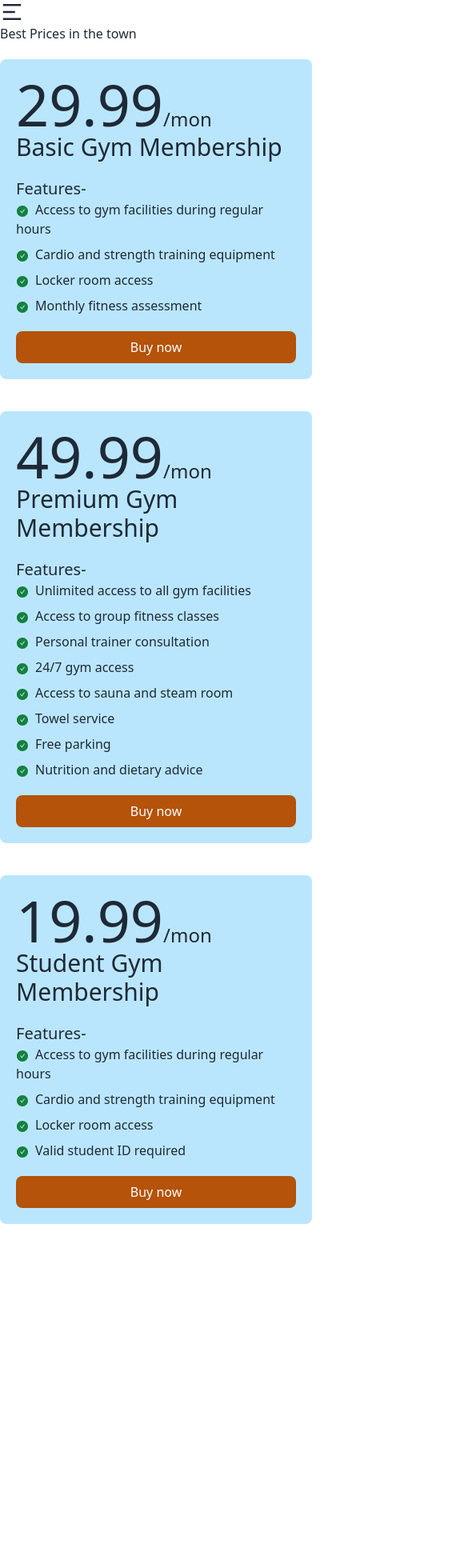
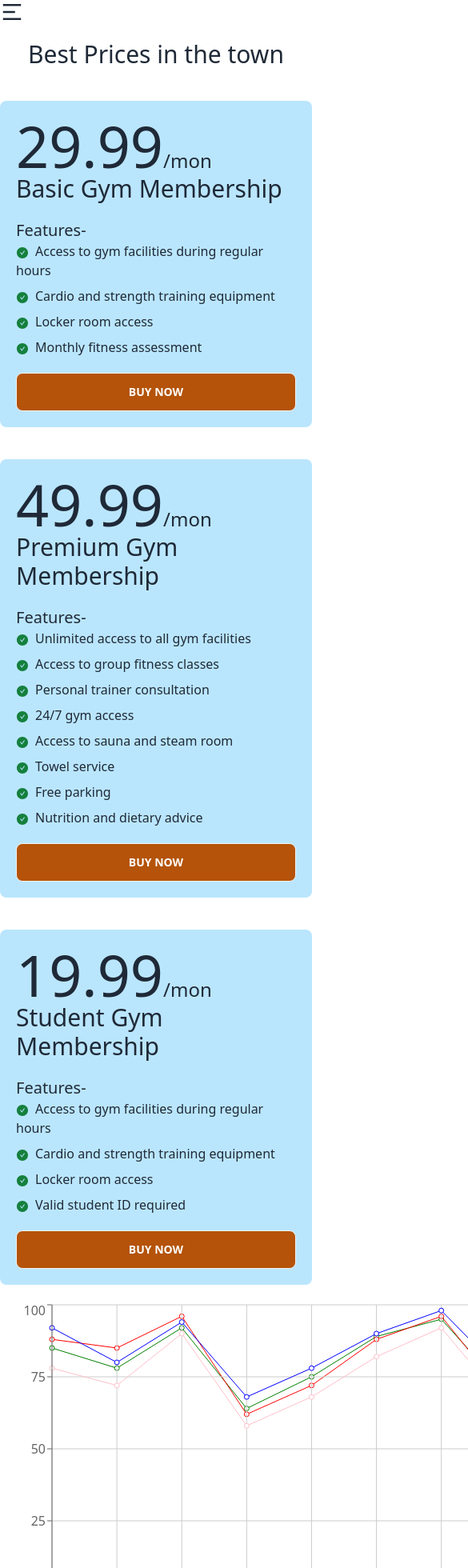
Before and after one commit to AlfredGomes23/price-options, a React (Vite) app: page / in a window 390 px wide. Shown: the top 1960 px of the page at 80% size, 585 px wide, since content can reach past the window. Before the commit the page ends 1550 px from the top, so only its background shows below. Built offline with nearby package versions, Linux system fonts and the light colour scheme.

Commit message:
added lineChart.

```diff
--- a/package.json
+++ b/package.json
@@ -12,7 +12,8 @@
   "dependencies": {
     "react": "^18.2.0",
     "react-dom": "^18.2.0",
-    "react-icons": "^4.11.0"
+    "react-icons": "^4.11.0",
+    "recharts": "^2.8.0"
   },
   "devDependencies": {
     "@types/react": "^18.2.15",
--- a/src/App.jsx
+++ b/src/App.jsx
@@ -1,5 +1,6 @@
 
 import './App.css'
+import LinkChart from './components/LinkChart/LinkChart'
 // import DaisyNavbar from './components/DaisyNavbar/DaisyNavbar'
 import MyNavbar from './components/MyNavbar/MyNavbar'
 import PriceOptions from './components/Price options/PriceOptions'
@@ -11,6 +12,7 @@ function App() {
             {/* <DaisyNavbar></DaisyNavbar> */}
             <MyNavbar></MyNavbar>
             <PriceOptions></PriceOptions>
+            <LinkChart></LinkChart>
     </div>
   )
 }
--- /dev/null
+++ b/src/components/LinkChart/LinkChart.jsx
@@ -0,0 +1,33 @@
+import { LineChart as LChart, Line, CartesianGrid, XAxis, YAxis } from 'recharts';
+
+const LinkChart = () => {
+
+    const mathMarks = [
+        { "id": 1, "name": "Alice", "math": 85, "biology": 78, "physics": 92, "chemistry": 88 },
+        { "id": 2, "name": "Bob", "math": 78, "biology": 72, "physics": 80, "chemistry": 85 },
+        { "id": 3, "name": "Charlie", "math": 92, "biology": 90, "physics": 94, "chemistry": 96 },
+        { "id": 4, "name": "David", "math": 64, "biology": 58, "physics": 68, "chemistry": 62 },
+        { "id": 5, "name": "Eve", "math": 75, "biology": 68, "physics": 78, "chemistry": 72 },
+        { "id": 6, "name": "Frank", "math": 89, "biology": 82, "physics": 90, "chemistry": 88 },
+        { "id": 7, "name": "Grace", "math": 95, "biology": 92, "physics": 98, "chemistry": 96 },
+        { "id": 8, "name": "Helen", "math": 70, "biology": 65, "physics": 75, "chemistry": 68 },
+        { "id": 9, "name": "Ivy", "math": 82, "biology": 75, "physics": 84, "chemistry": 80 },
+        { "id": 10, "name": "Jack", "math": 77, "biology": 70, "physics": 79, "chemistry": 75 }
+    ]
+
+
+    return (
+        <div>
+            <LChart width={800} height={400} data={mathMarks} >
+                <Line dataKey="math" stroke='green'></Line>
+                <Line dataKey="chemistry" stroke='red'></Line>
+                <CartesianGrid/>
+                <Line dataKey="biology" stroke='pink'></Line>
+                <Line dataKey="physics" stroke='blue'></Line>
+                <XAxis dataKey={name}/> <YAxis/>
+            </LChart>
+        </div>
+    );
+};
+
+export default LinkChart;
--- a/src/components/Price options/PriceOptions.jsx
+++ b/src/components/Price options/PriceOptions.jsx
@@ -46,7 +46,7 @@ const PriceOptions = () => {
 
     return (
         <div>
-            <h2 className="text=5xl">Best Prices in the town</h2>
+            <h2 className="text-3xl lg:text-5xl text-center p-5">Best Prices in the town</h2>
             <div className="grid grid-cols-1 md:grid-cols-2 lg:grid-cols-3">
             {
                 priceOptions.map(priceOption => <PriceOption key={priceOption.is} option={priceOption}></PriceOption>)
--- a/src/components/PriceOption/PriceOption.jsx
+++ b/src/components/PriceOption/PriceOption.jsx
@@ -12,7 +12,7 @@ const PriceOption = ({ option }) => {
             <h4 className='text-xl mt-5'>Features-</h4>
             <ul className='space-y-2 flex-1'>{
                 features.map((feature,idx) => <Feature key={idx} feature={feature}></Feature>)}</ul>
-                <button className='bg-amber-700 text-white px-3 py-2 w-full rounded-lg mt-5'>Buy now</button>
+                <button className='btn bg-amber-700 hover:bg-amber-400 hover:text-black text-white px-3 py-2 w-full rounded-lg mt-5'>Buy now</button>
         </div>
     );
 };
```
Also changed, not shown: 1 other file (tests, documents, lock files or other folders).
